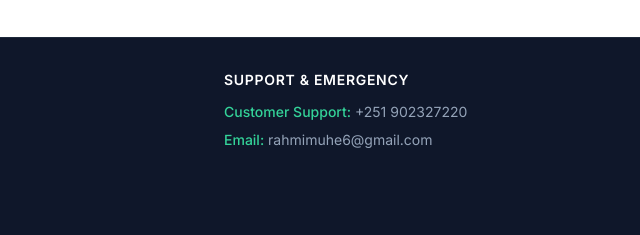
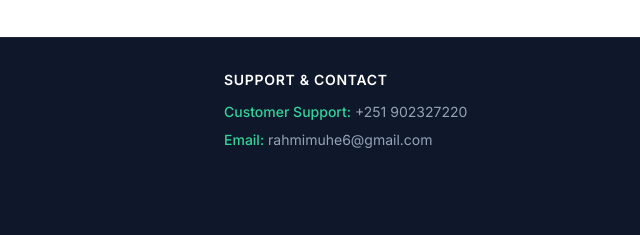
Before and after one commit to Rahmi1618/Pharmacy_Management_System, a plain HTML site: page frontend/index.html in a window 1280 px wide. Shown: the part 1248-1483 px from the top of the page, 640-1280 px from the left. Drawn offline with nearby package versions, Linux system fonts and the light colour scheme; no server answers.

Commit message:
"Update footer contact info in index.html"

```diff
--- a/frontend/index.html
+++ b/frontend/index.html
@@ -145,7 +145,7 @@
             <h4
               class="text-white font-semibold mb-3 text-sm uppercase tracking-wider"
             >
-              Support & Emergency
+              Support & Contact
             </h4>
             <ul class="space-y-2 text-sm">
               <li>
```
